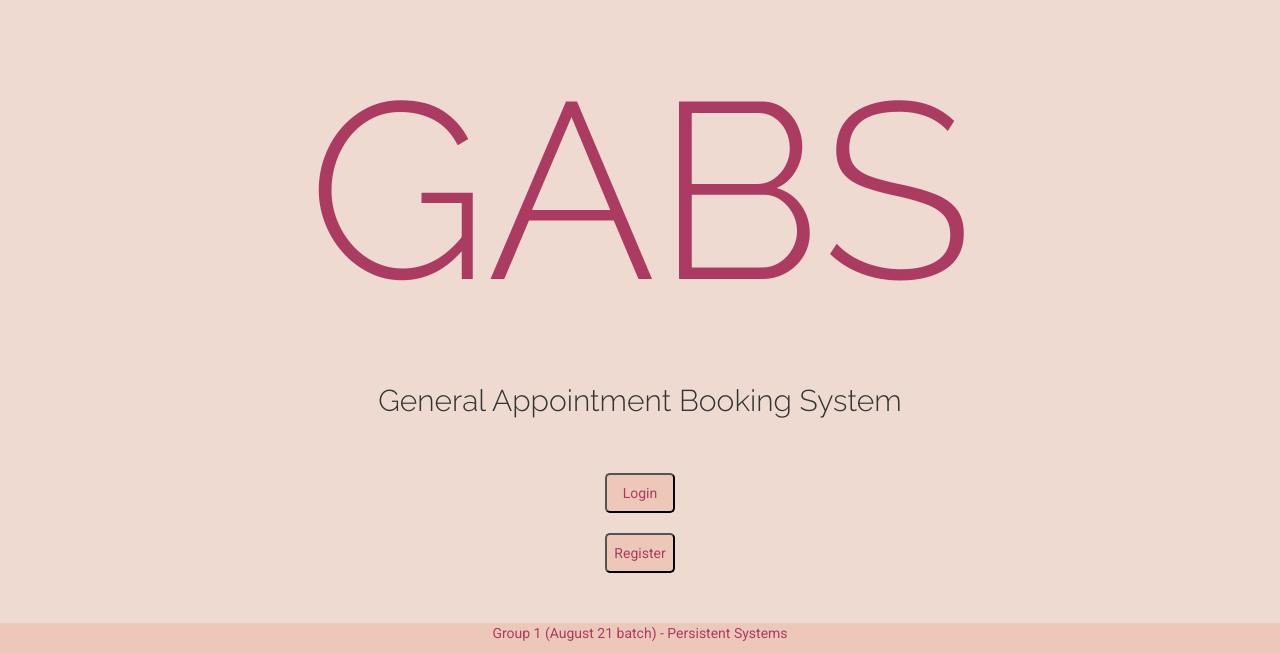
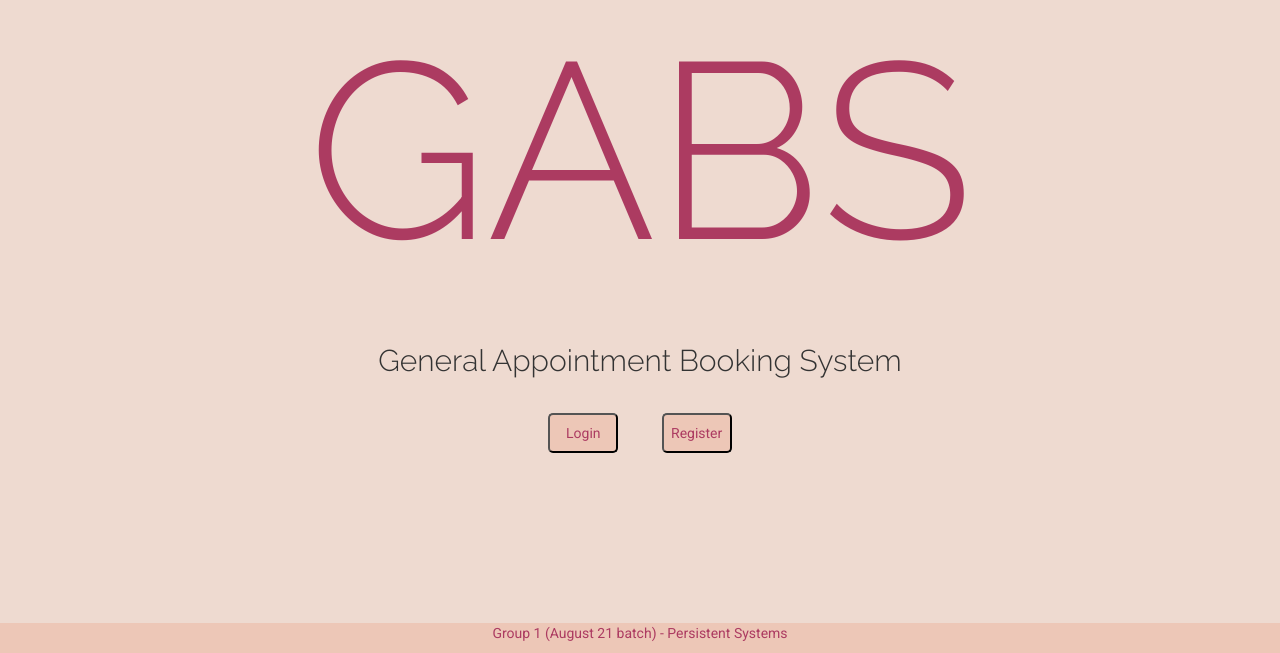
Before and after one commit to Aashay221999/GABSUI, an Angular app: page / in a window 1280 px wide. Shown: the part 147-800 px from the top of the page. Built offline with nearby package versions, Linux system fonts and the light colour scheme.

Commit message:
welcome page edited

```diff
--- a/src/app/welcome/welcome.component.css
+++ b/src/app/welcome/welcome.component.css
@@ -9,11 +9,10 @@
     font-family: 'Raleway', sans-serif;
     text-align: center;
     font-size: 30px;
-   font-stretch:extra-expanded;
-   /* width:70px */
+
 }
 
-.cbt{
+#cbt{
     text-align: center;
 
 }
@@ -22,3 +21,10 @@
     height: 40px;
     width:70px;
 }
+
+.lr{
+    float:left;
+}
+.rt{
+    float:right;
+}
--- a/src/app/welcome/welcome.component.html
+++ b/src/app/welcome/welcome.component.html
@@ -1,16 +1,34 @@
 <link rel="preconnect" href="https://fonts.googleapis.com">
 <link rel="preconnect" href="https://fonts.gstatic.com" crossorigin>
 <link href="https://fonts.googleapis.com/css2?family=Bebas+Neue&family=Raleway:wght@300&display=swap" rel="stylesheet">
-<br><br><br><br><br><br><br><br>
+<br><br><br><br><br><br>
   <p class="gbs">GABS</p>
   <p class="wm1">General Appointment Booking System</p>
 
-<br><br>
+<br>
 
-  <div class="cbt">
+  <!-- <div class="cbt">
     <button class="bt"  [routerLink]="['/login']">Login</button>
   </div>
   <br>
   <div class="cbt">
    <button class="bt"  [routerLink]="['/register']">Register</button>
+  </div> -->
+
+  <div class="container-fluid">
+    <div class="row">
+      <div class="col-sm-5"></div>
+
+      <div class="col-sm-2">
+
+        <div class="lr" id="#cbt">
+          <button class="bt"  [routerLink]="['/login']">Login</button>
+        </div>
+
+        <div class="rt" id="#cbt">
+          <button class="bt"  [routerLink]="['/register']">Register</button>
+        </div>
+      </div>
+      <div class="col-sm-2"></div>
+    </div>
   </div>
```
